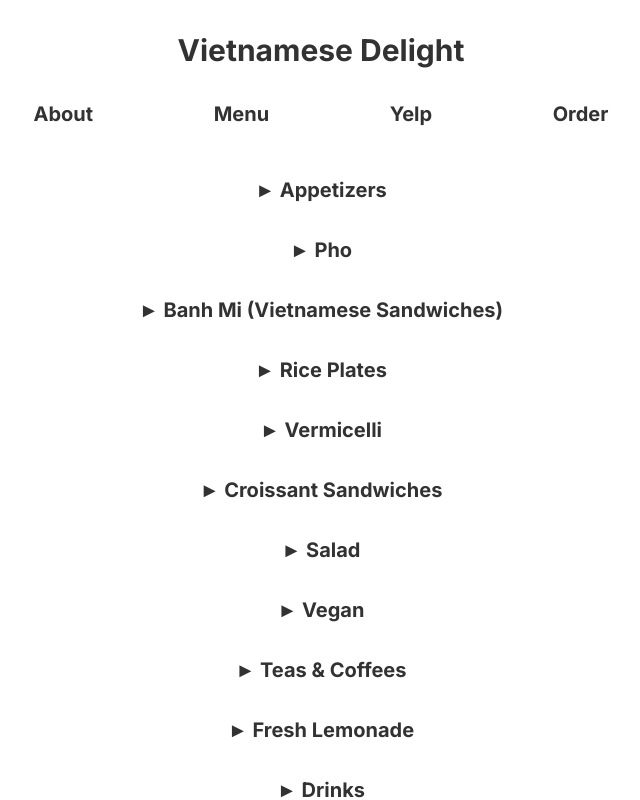
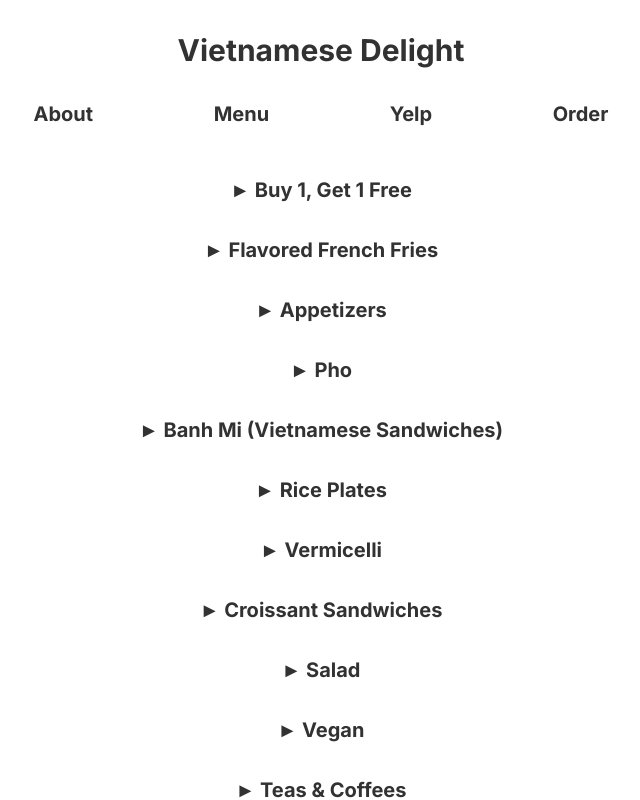
Before and after one commit to zhjngli/vietnamese-delight, a Next.js app: page / in a window 1280 px wide. Shown: the top 800 px of the page, without its empty margins (319-959 px from the left). Built offline with nearby package versions, Linux system fonts and the light colour scheme.

Commit message:
wire up new menu sections and refreshed slug names in page.tsx

```diff
--- a/src/app/page.tsx
+++ b/src/app/page.tsx
@@ -1,10 +1,12 @@
 import MenuList from "../components/MenuList";
 import {
-  all_day_breakfast__croissant_sandwiches,
+  all_day_breakfast_croissant_sandwiches,
   appetizers,
-  banh_mi__vietnamese_sandwich,
+  banh_mi_vietnamese_sandwich,
+  buy_1_get_1_free,
   dessert,
   drinks,
+  flavored_french_fries,
   flavored_teas_and_coffee,
   fresh_flavored_lemonade,
   pho,
@@ -17,17 +19,22 @@
 export default function Home() {
   return (
     <>
+      <MenuList menuSection="Buy 1, Get 1 Free" menuItems={buy_1_get_1_free} />
+      <MenuList
+        menuSection="Flavored French Fries"
+        menuItems={flavored_french_fries}
+      />
       <MenuList menuSection="Appetizers" menuItems={appetizers} />
       <MenuList menuSection="Pho" menuItems={pho} />
       <MenuList
         menuSection="Banh Mi (Vietnamese Sandwiches)"
-        menuItems={banh_mi__vietnamese_sandwich}
+        menuItems={banh_mi_vietnamese_sandwich}
       />
       <MenuList menuSection="Rice Plates" menuItems={rice_plate} />
       <MenuList menuSection="Vermicelli" menuItems={vermicelli} />
       <MenuList
         menuSection="Croissant Sandwiches"
-        menuItems={all_day_breakfast__croissant_sandwiches}
+        menuItems={all_day_breakfast_croissant_sandwiches}
       />
       <MenuList menuSection="Salad" menuItems={salad} />
       <MenuList menuSection="Vegan" menuItems={vegan} />
```
